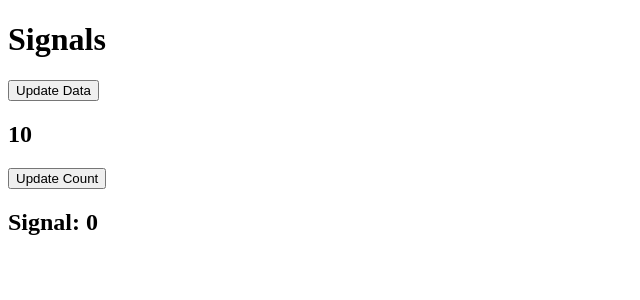
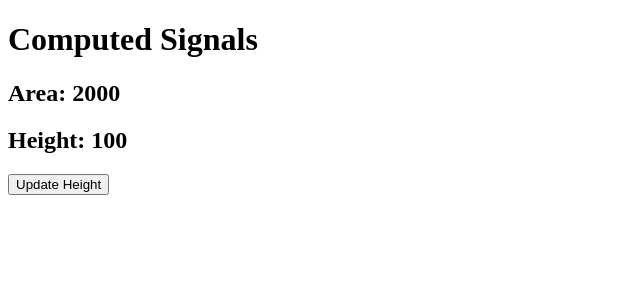
Before and after one commit to deep-coder1/angular22-tutorial-csbs, an Angular app: page / in a window 1280 px wide. Shown: the top 300 px of the page, without its empty margins (0-640 px from the left). Built offline with nearby package versions, Linux system fonts and the light colour scheme.

Commit message:
Computed Signals in Angular tut complete

```diff
--- a/src/app/app.html
+++ b/src/app/app.html
@@ -53,8 +53,15 @@
 <!-- <img [src]="url" alt="Angular Logo" width="200px">
 <button (click)="toggle()">Toggle</button> -->
 
-<h1>Signals</h1>
+<!-- <h1>Signals</h1>
 <button (click)="updateData()">Update Data</button>
 <h2>{{data}}</h2>
 <button (click)="updateCount()">Update Count</button>
-<h2>Signal: {{count()}}</h2>
+<h2>Signal: {{count()}}</h2> -->
+
+
+<!-- Computed Signals in Angular -->
+<h1>Computed Signals</h1>
+<h2>Area: {{area()}}</h2>
+<h2>Height: {{height()}}</h2>
+<button (click)="handleHeight()">Update Height</button>
--- a/src/app/app.ts
+++ b/src/app/app.ts
@@ -1,4 +1,4 @@
-import { Component, effect, signal } from '@angular/core';
+import { Component, computed, effect, signal } from '@angular/core';
 import { RouterOutlet } from '@angular/router';
 import { Profile } from './profile/profile';
 
@@ -85,26 +85,55 @@ import { Profile } from './profile/profile';
 // }
 
 
-// Signals
+// // Signals
+// export class App {
+//   data = 10;
+//   count = signal(0)
+
+//   constructor(){
+//     effect(()=>{
+//       console.log("This is data ", this.data)
+//       console.log("This is count ", this.count())
+//       if(this.count()==10){
+//         this.count.set(0)
+//       }
+//     })
+//   }
+
+//   updateData(){
+//     this.data++
+//   }
+
+//   updateCount(){
+//     this.count.set(this.count()+1)
+//   }
+// }
+
+// Computed Signals in Angular
+// export class App {
+//   height = 100;
+//   width = 20;
+//   area = this.height * this.width;
+
+//   handleHeight(){
+//     // this.height += 10;
+//     this.height = this.height + 10;
+//     this.area = this.height * this.width;
+//   }
+// }
+
 export class App {
-  data = 10;
-  count = signal(0)
-
+  height = signal(100);
+  width = signal(20);
+  area = computed(()=> this.height()*this.width())
   constructor(){
     effect(()=>{
-      console.log("This is data ", this.data)
-      console.log("This is count ", this.count())
-      if(this.count()==10){
-        this.count.set(0)
-      }
+      // console.log("area is : ", this.area());
+      console.log("is updating?");
     })
   }
 
-  updateData(){
-    this.data++
-  }
-
-  updateCount(){
-    this.count.set(this.count()+1)
+  handleHeight(){
+    this.height.set(this.height() + 10);
   }
 }
```
